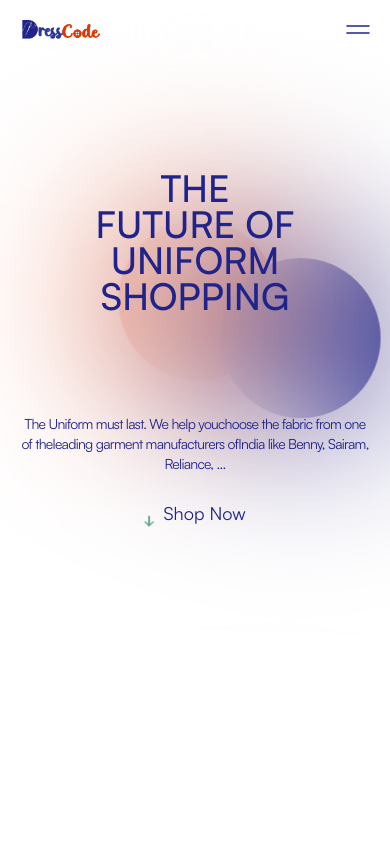
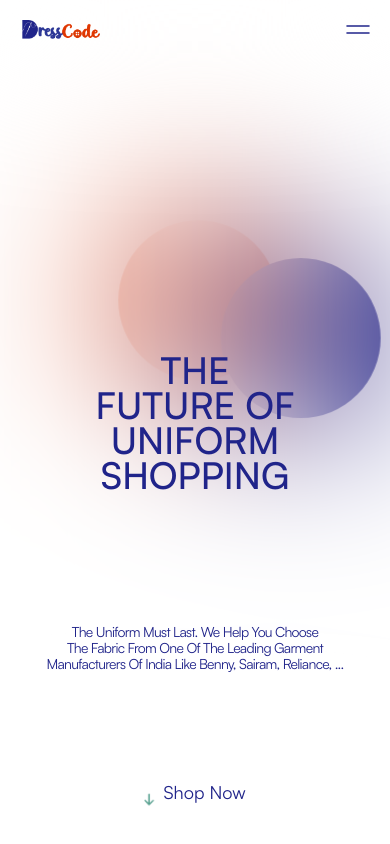
Before and after one commit to FirozSkAhmad/DressCode-main, a React (Vite) app: page / in a window 390 px wide. Shown: the top 844 px of the page. Built offline with nearby package versions, Linux system fonts and the light colour scheme.

Commit message:
hero section changes done

```diff
--- a/package.json
+++ b/package.json
@@ -12,6 +12,7 @@
   "dependencies": {
     "@studio-freight/lenis": "^1.0.33",
     "framer-motion": "^10.17.12",
+    "gsap": "^3.12.5",
     "react": "^18.2.0",
     "react-dom": "^18.2.0",
     "react-lottie": "^1.2.4",
--- a/src/components/home/Hero.jsx
+++ b/src/components/home/Hero.jsx
@@ -1,4 +1,5 @@
 import React, { useEffect } from "react";
+import gsap from 'gsap';
 import "./hero.css";
 
 import Fade from "react-reveal/Fade";
@@ -65,9 +66,8 @@ const Hero = () => {
       }
 
       move() {
-        this.el.style.transform = `translate(${this.x - this.initialX}px, ${
-          this.y - this.initialY
-        }px)`;
+        this.el.style.transform = `translate(${this.x - this.initialX}px, ${this.y - this.initialY
+          }px)`;
       }
     }
 
@@ -89,8 +89,31 @@ const Hero = () => {
     initBlobs();
   }, []);
 
+  // title text reveal
+  useEffect(() => {
+    const tl = gsap.timeline();
 
+    tl.to(".hr_ttl-txt span", 1.8, {
+      y: 0,
+      ease: "power4.out",
+      delay: 0.5,
+      skewY: 0,
+      stagger: {
+        amount: 0.3
+      }
+    })
 
+    tl.to(".hr_ttl-para span", 1.8, {
+      y: 0,
+      ease: "power4.out",
+      delay: 0,
+      skewY: 0,
+      stagger: {
+        amount: 0.3
+      }
+    })
+
+  }, []);
 
 
 
@@ -112,25 +135,30 @@ const Hero = () => {
       <div className="hero__Wrap">
         <div className="hero__Sec">
           <div className="hero__Ttl">
-            <Fade bottom delay={1000} duration={1000}>
-              <h1>
-                the<br></br>
-                future of<br></br>
-                uniform<br></br>
-                shopping<br></br>
-              </h1>
-            </Fade>
+            <div className="hr_ttl-txt">
+              <span>the</span>
+            </div>
+            <div className="hr_ttl-txt">
+              <span>future of</span>
+            </div>
+            <div className="hr_ttl-txt">
+              <span>uniform</span>
+            </div>
+            <div className="hr_ttl-txt">
+              <span>shopping</span>
+            </div>
           </div>
           <div className="sub_Hero">
             <div className="hero__Para">
-              <Fade bottom delay={2000} duration={1000}>
-                <p>
-                  The Uniform must last. We help you<br></br>
-                  choose the fabric from one of the<br></br>
-                  leading garment manufacturers of<br></br>
-                  India like Benny, Sairam, Reliance, ...
-                </p>
-              </Fade>
+              <div className="hr_ttl-para">
+                <span>The Uniform must last. We help you choose</span>
+              </div>
+              <div className="hr_ttl-para">
+                <span>the fabric from one of the leading garment</span>
+              </div>
+              <div className="hr_ttl-para">
+                <span>manufacturers of India like Benny, Sairam, Reliance, ...</span>
+              </div>
               {/* <Fade bottom delay={1000} duration={1000}></Fade> */}
             </div>
             <div className="hero__Cta">
--- a/src/components/home/hero.css
+++ b/src/components/home/hero.css
@@ -1,20 +1,55 @@
-.hero__Ttl h1 {
+.hero__Ttl {
+    display: flex;
+    flex-direction: column;
+}
+
+.hr_ttl-txt {
+    width: 100%;
+    height: 119px;
+    position: relative;
+    overflow: hidden;
+}
+
+.hr_ttl-txt span {
+    position: absolute;
     font-family: Satoshi;
     font-size: 133px;
     font-weight: 500;
-    line-height: 110px;
+    line-height: 1;
     letter-spacing: 0em;
-    /* text-align: left; */
     text-transform: uppercase;
+    width: 100%;
+    display: inline-block;
+    transform: skewY(7);
+    transform: translateY(100%);
 }
 
-.hero__Para p {
+.hero__Para {
+    display: flex;
+    flex-direction: column;
+    flex: 1;
+}
+
+.hr_ttl-para {
+    width: 100%;
+    height: 22px;
+    position: relative;
+    overflow: hidden;
+}
+
+.hr_ttl-para span {
+    position: absolute;
     font-family: Satoshi;
     font-size: 20px;
     font-weight: 400;
-    line-height: 20px;
+    line-height: 1;
     letter-spacing: -0.05em;
     text-align: left;
+    text-transform: capitalize;
+    width: 100%;
+    display: inline-block;
+    transform: skewY(7);
+    transform: translateY(100%);
 }
 
 .shop_Now-txt span {
@@ -97,6 +132,8 @@
     display: flex;
     align-items: center;
     gap: 12px;
+    flex: 1;
+    justify-content: flex-end;
 }
 
 
@@ -126,7 +163,7 @@
 } */
 
 .bouncing-blob {
-    width: 400px;
+    width: 300px;
     aspect-ratio: 1;
     border-radius: 50%;
     will-change: transform;
@@ -198,14 +235,20 @@
         gap: 5rem;
     }
 
-    .hero__Ttl h1 {
-        font-size: 80px;
-        line-height: 70px;
+    .hr_ttl-txt {
+        height: 72px;
     }
 
-    .hero__Para p {
+    .hr_ttl-txt span {
+        font-size: 80px;
+    }
+
+    .hr_ttl-para {
+        height: 17px;
+    }
+
+    .hr_ttl-para span {
         font-size: 15px;
-        line-height: 15px;
     }
 
     .shop_Now-txt span {
@@ -233,9 +276,16 @@
         font-size: 28px;
     }
 
+    .hr_ttl-txt {
+        height: 60px;
+    }
+
+    .hr_ttl-txt span {
+        font-size: 65px;
+    }
+
     .hero__Ttl h1 {
         font-size: 65px;
-        line-height: 60px;
     }
 
     .hero__Wrap {
@@ -255,54 +305,71 @@
     }
 
     .hero__Wrap {
-        padding: 30rem 6rem 4rem 6rem;
+        height: 100vh;
+        padding: 0;
+        position: relative;
     }
 
     .hero__Sec {
-        height: 100%;
         flex-direction: column;
         gap: 15rem;
+        position: relative;
+        height: 100%;
     }
 
     .hero__Ttl {
         display: flex;
         justify-content: center;
         align-items: center;
+        position: absolute;
+        top: 50%;
+        left: 50%;
+        transform: translate(-50%, -50%);
+        width: 100%;
     }
 
-    .hero__Ttl h1 {
+    .hr_ttl-txt {
+        height: 50px;
+    }
+
+
+    .hr_ttl-txt span {
         text-align: center;
         font-size: 53px;
-        line-height: 50px;
     }
 
     .sub_Hero {
         flex-direction: column;
-        gap: 8rem;
+        gap: calc(13vh);
+        position: absolute;
+        bottom: 10vh;
+        left: 50%;
+        transform: translateX(-50%);
+        width: 100%;
     }
 
-    .hero__Para p {
+    .hr_ttl-para {
+        height: 16px;
+    }
+
+    .hr_ttl-para span {
         text-align: center;
         font-size: 14px;
-        line-height: 15px;
     }
 
     .bouncing-blobs-container {
         overflow: hidden;
     }
+
+    .hero__Para {
+        width: 100%;
+    }
 }
 
 @media only screen and (max-width: 600px) {
-    .hero__Wrap {
-        padding: 17rem 2rem 2rem 2rem;
-    }
-
-    .hero__Sec {
-        gap: 10rem;
-    }
 
     .sub_Hero {
-        gap: 3rem;
+        bottom: 5vh;
     }
 
     .hr_arw {
@@ -318,20 +385,15 @@
         font-size: 18px;
     }
 
-    .hero__Ttl h1 {
-        font-size: 37px;
-        line-height: 36px;
+    .hr_ttl-txt {
+        height: 35px;
     }
 
-    .hero__Para p {
-        font-size: 14px;
-        line-height: 20px;
+    .hr_ttl-txt span {
+        font-size: 37px;
     }
 
-    .hero__Para p br {
-        display: none;
-    }
-    .bouncing-blob{
+    .bouncing-blob {
         width: 160px;
     }
 }
```
Also changed, not shown: 1 other file (tests, documents, lock files or other folders).
